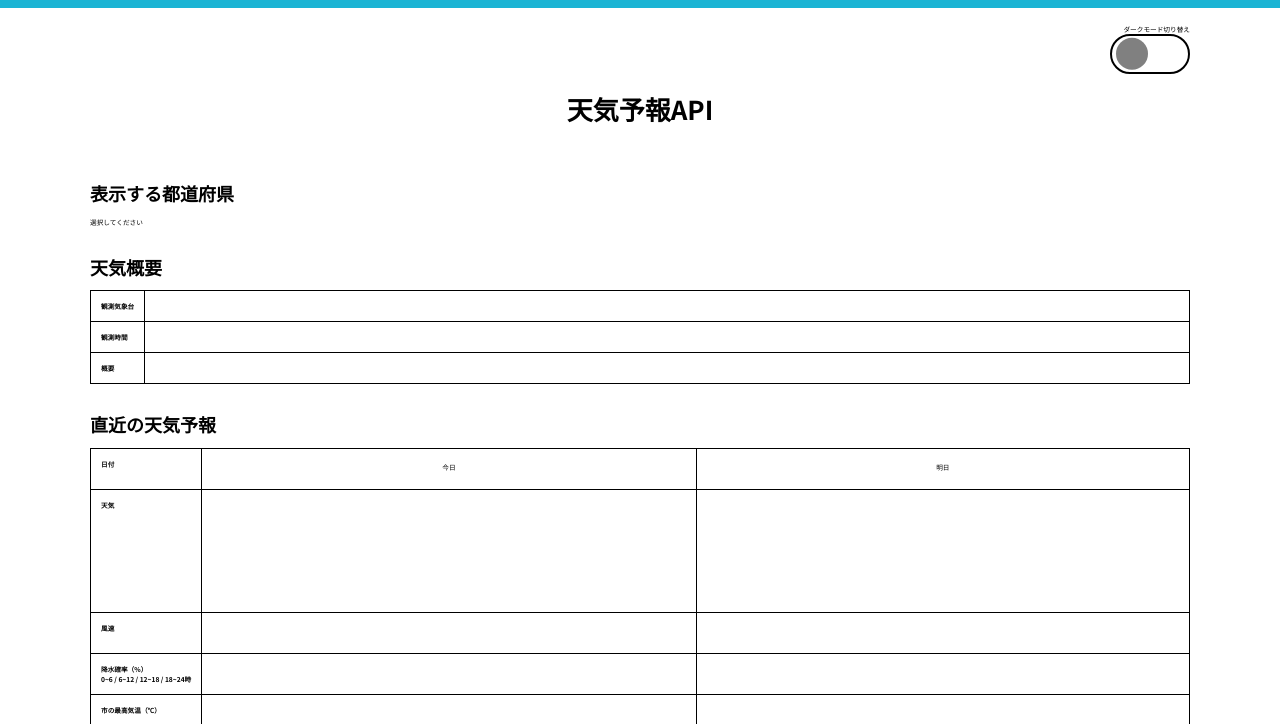
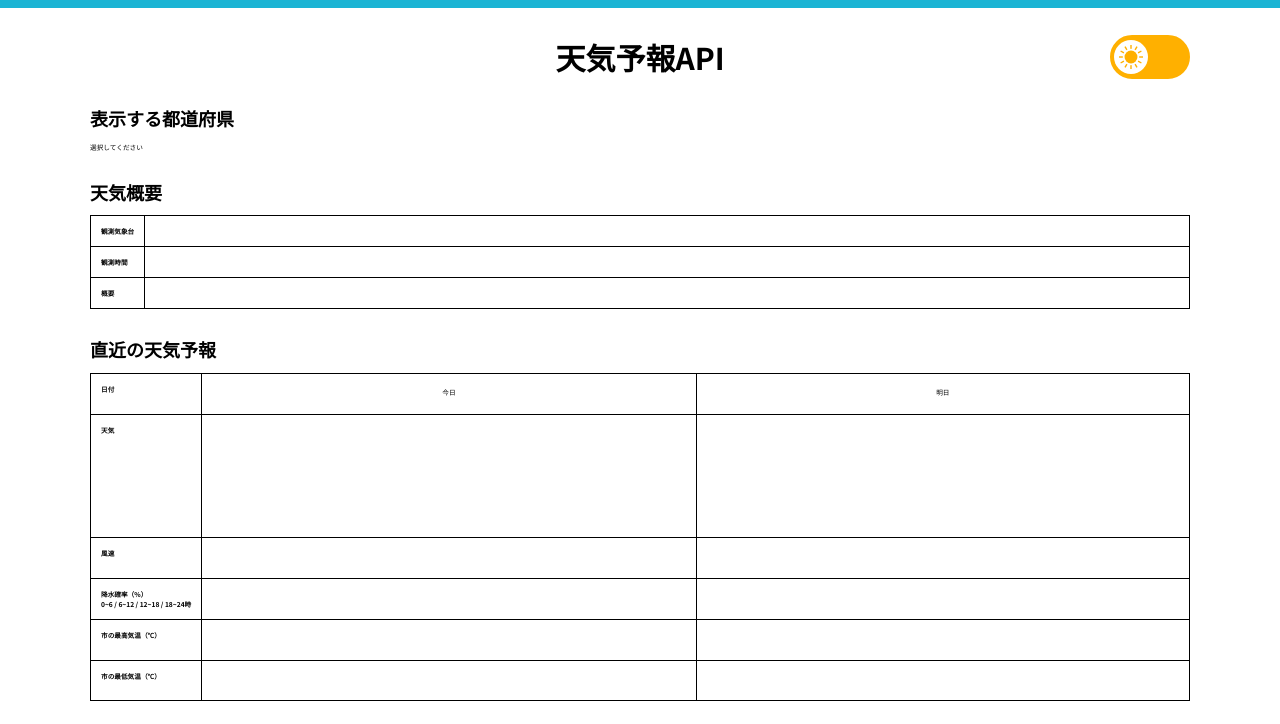
Before and after one commit to y-nagai0725/api, a plain HTML site: page index.html in a window 1280 px wide. Shown: the part 55-779 px from the top of the page. Drawn offline with Linux system fonts and the light colour scheme.

Commit message:
darkmodeボタンのcss,html,js修正など

```diff
--- a/index.html
+++ b/index.html
@@ -28,11 +28,10 @@
     </nav>
   </header>
   <div class="container">
-    <div class="dark-mode">
-      <span class="dark-mode__text">ダークモード切り替え</span>
-      <input class="dark-mode__button" type="checkbox">
+    <div class="top">
+      <h1 class="top__title">天気予報API</h1>
+      <input class="top__dark-mode-button" type="checkbox">
     </div>
-    <h1 class="page-title">天気予報API</h1>
     <div class="prefectures">
       <h2 class="prefectures__title">表示する都道府県</h2>
       <select class="prefectures__select" name="prefecture">
--- a/js/script.js
+++ b/js/script.js
@@ -3,7 +3,7 @@ const header = document.querySelector(".header");
 const footer = document.querySelector(".footer");
 const selectedCity = localStorage.getItem("selectedCity");
 const mode = localStorage.getItem("mode");
-const darkModeButton = document.querySelector(".dark-mode__button");
+const darkModeButton = document.querySelector(".top__dark-mode-button");
 const prefecturesSelectBox = document.querySelector(".prefectures__select");
 const dayArray = ["日", "月", "火", "水", "木", "金", "土"];
 const weatherCodes = {
--- a/scss/global/setting/_color.scss
+++ b/scss/global/setting/_color.scss
@@ -3,3 +3,4 @@ $black: #000000;
 $blue: #00f;
 $light-blue: #1bb4d4;
 $red: #f00;
+$orange: #ffb000;
--- a/scss/page/_top.scss
+++ b/scss/page/_top.scss
@@ -4,20 +4,33 @@
   @include contents-width;
 }
 
-.dark-mode {
-  margin: 1.6rem 0;
-  display: flex;
-  flex-direction: column;
-  align-items: flex-end;
+.top {
+  margin: 4rem 0 4rem;
+  position: relative;
 
   @include tab {
-    margin: 2.4rem 0;
+    margin-bottom: 6rem 0 6rem;
   }
 
-  &__text {
+  @include pc {
+    margin-bottom: 8rem 0 8rem;
   }
 
-  &__button {
+  &__title {
+    text-align: center;
+    font-weight: 700;
+    font-size: clamp(22px, 2.2rem, 26px);
+
+    @include tab {
+      font-size: clamp(26px, 2.6rem, 30px);
+    }
+
+    @include pc {
+      font-size: clamp(30px, 3.4rem, 34px);
+    }
+  }
+
+  &__dark-mode-button {
     //reset
     padding: unset;
     margin: unset;
@@ -26,50 +39,61 @@
     background-color: unset;
     border: unset;
 
-    //
+    cursor: pointer;
+    position: absolute;
+    top: 50%;
+    right: 0;
+    transform: translateY(-50%);
     display: block;
-    width: 80px;
-    height: 40px;
+    width: 64px;
+    height: 34px;
     border-radius: 100vmax;
-    border: 2px solid var(--font-color);
-    position: relative;
+    background-color: $orange;
+    border: 2px solid $orange;
 
     &::before {
       content: "";
       position: absolute;
-      left: 4px;
+      left: 0;
       top: 50%;
-      transform: translate(0, -50%);
-      height: 90%;
+      transform: translate(2px, -50%);
+      height: 24px;
       aspect-ratio: 1 / 1;
       border-radius: 100vmax;
-      background-color: gray;
+      background-color: $white;
+      background-image: url(../images/light.svg);
+      background-size: 70%;
+      background-position: center;
+      background-repeat: no-repeat;
       transition:
         transform 0.3s ease-out,
-        background-color 0.3s ease-out;
+        background-image 0.3s ease-out;
     }
 
-    &:checked::before {
-      transform: translate(100%, -50%);
-      background-color: lightgreen;
+    &:checked {
+      background-color: var(--background-color);
+      border: 2px solid var(--font-color);
+
+      &::before {
+        transform: translate(32px, -50%);
+        background-image: url(../images/dark.svg);
+      }
     }
-  }
-}
 
-.page-title {
-  margin-bottom: 4rem;
-  text-align: center;
-  font-weight: 700;
-  font-size: clamp(20px, 2rem, 24px);
+    @include tab {
+      width: 80px;
+      height: 44px;
 
-  @include tab {
-    margin-bottom: 6rem;
-    font-size: clamp(24px, 2.4rem, 26px);
-  }
+      &::before {
+        height: 34px;
+      }
 
-  @include pc {
-    margin-bottom: 8rem;
-    font-size: clamp(26px, 3rem, 30px);
+      &:checked {
+        &::before {
+          transform: translate(37px, -50%);
+        }
+      }
+    }
   }
 }
 
```
Also changed, not shown: css/style.css, images/dark.svg (added), images/light.svg (added), 1 other file.
